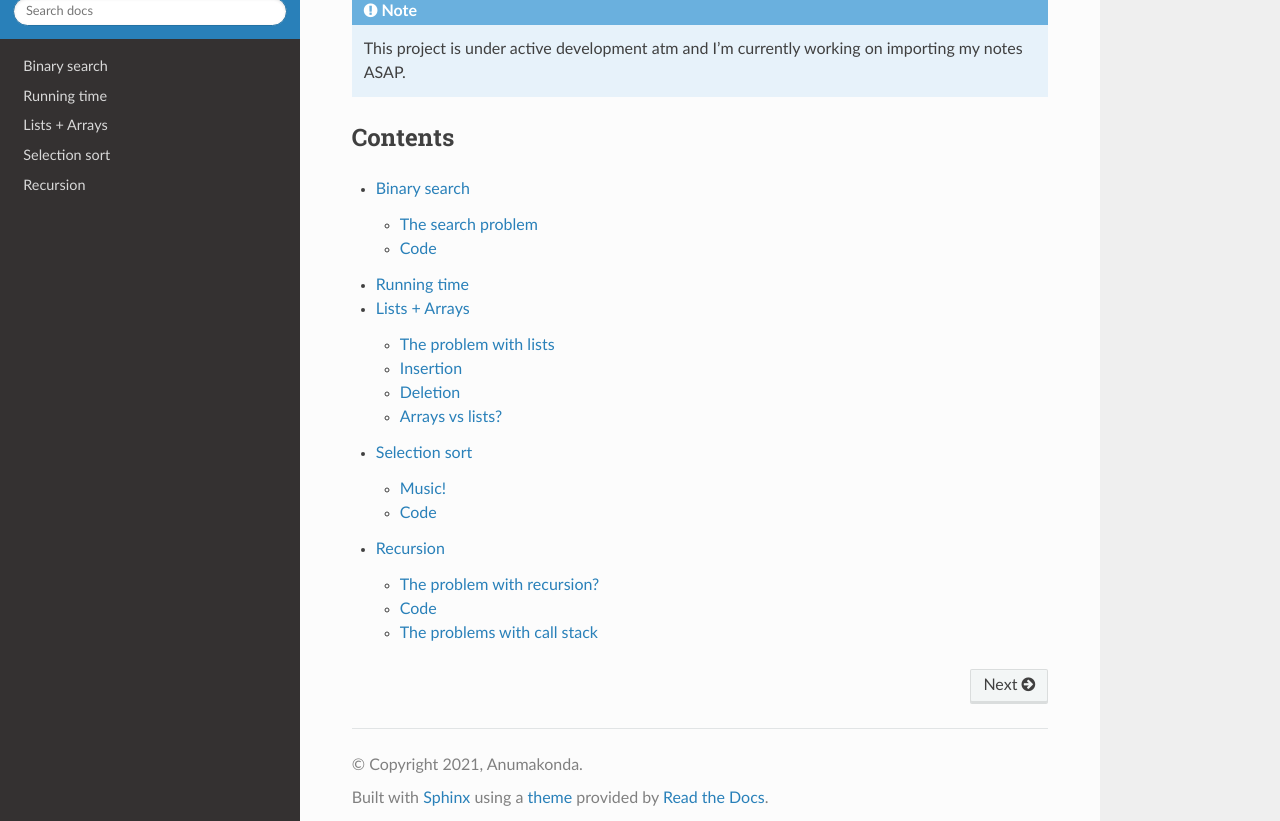
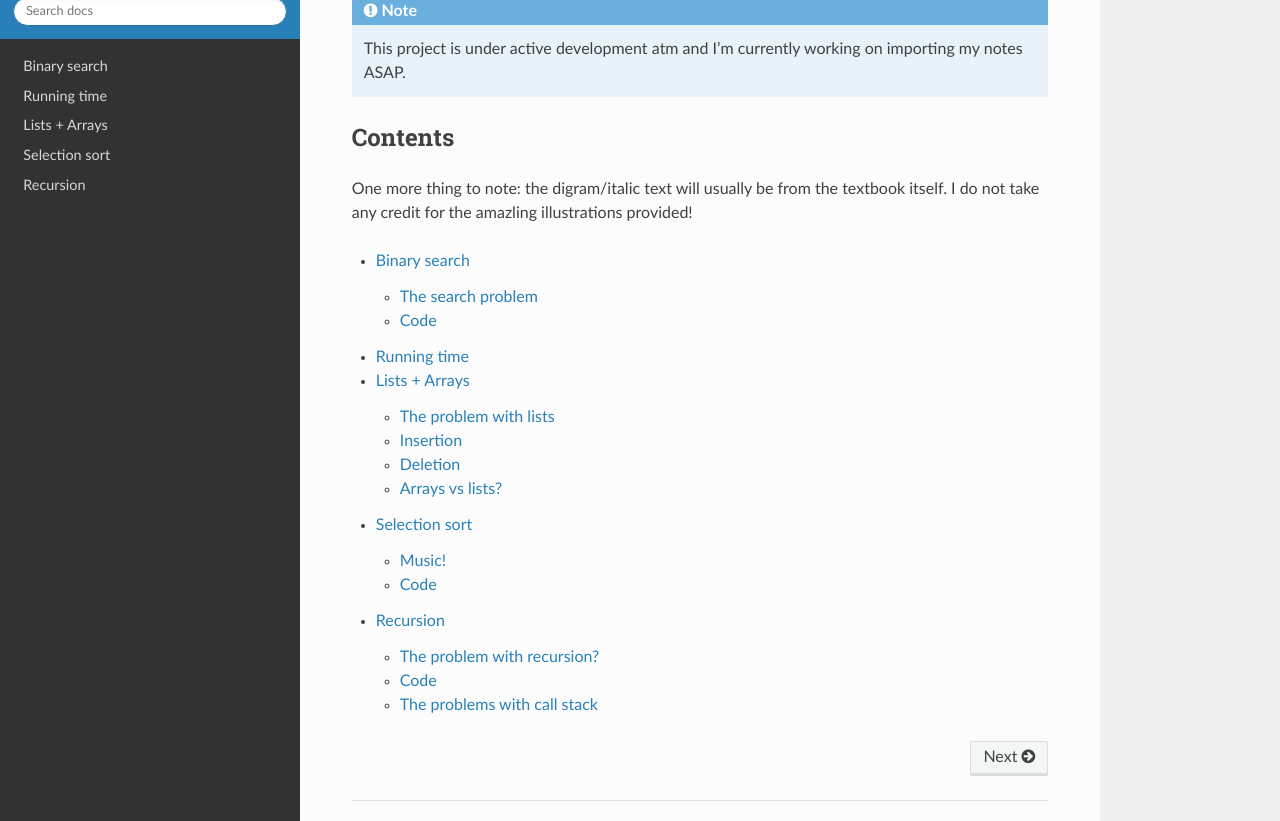
Before and after one commit to srianumakonda/Grokking-Documentation, a Sphinx documentation site: the page built from docs/source/index.rst, in a window 1280 px wide and 900 px high, scrolled down 850 px, cut to the strip 79-900 px from the top of the window. Built offline with Sphinx 7.4.7 and the Read the Docs theme 2.0.0, drawn with Linux system fonts in a browser that asks for light colours.

Commit message:
added files

```diff
--- a/docs/source/index.rst
+++ b/docs/source/index.rst
@@ -22,6 +22,8 @@ As featured in: Udacity `[blog] <https://www.udacity.com/blog/2021/04/the-autono
 Contents
 --------
 
+One more thing to note: the digram/italic text will usually be from the textbook itself. I do not take any credit for the amazling illustrations provided!
+
 .. toctree::
 
    binary_search
```
